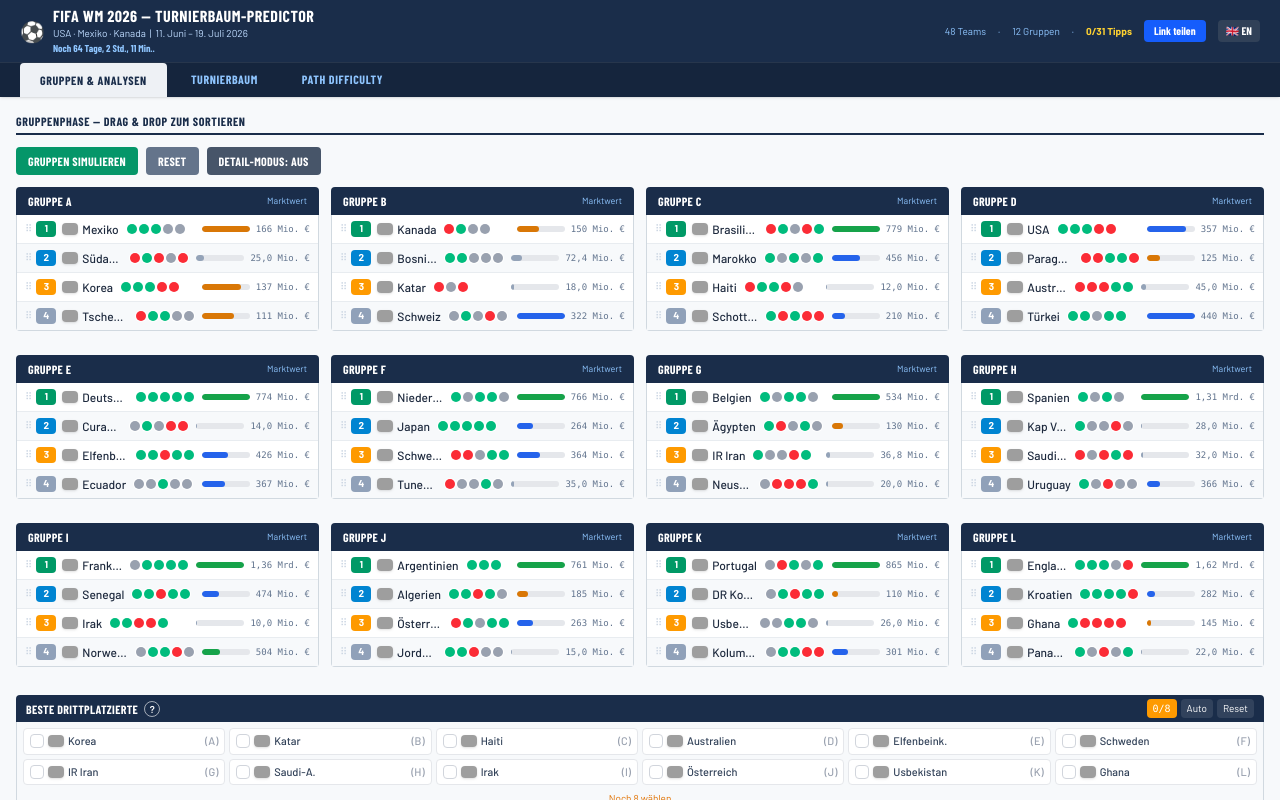
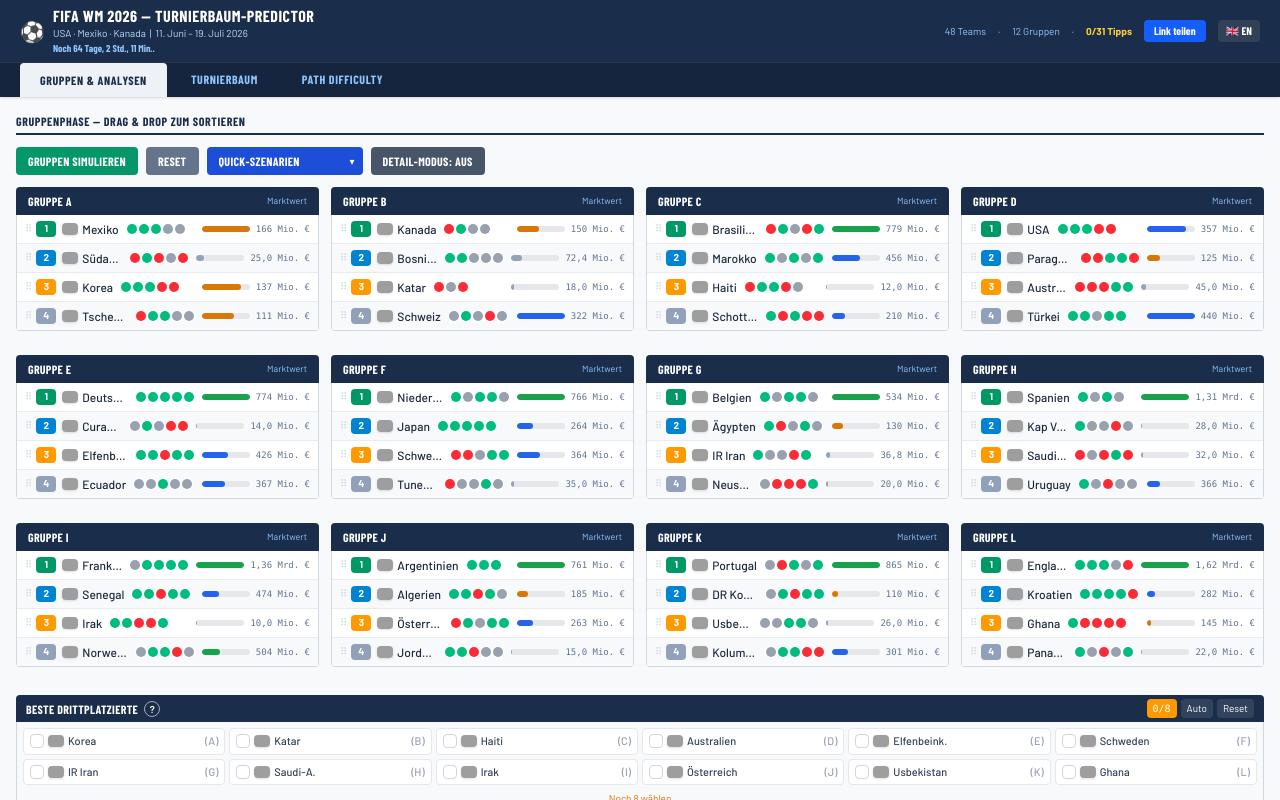
Before and after one commit to Gjors/wc-predictor, a React (Vite) app: page / in a window 1280 px wide. Built offline with nearby package versions, Linux system fonts and the light colour scheme; grey boxes are pictures that could not be loaded.

Commit message:
Add quick scenario selector for group stage auto-sorting

```diff
--- a/src/data/constants.js
+++ b/src/data/constants.js
@@ -145,6 +145,11 @@ export const UI_DICT = {
     sortLongPress: "Long-Press",
     sortSuffix: "zum Sortieren",
     simGroups: "Gruppen simulieren",
+    quickScenarios: "Quick-Szenarien",
+    scenarioStrictFavorites: "Strenge Favoriten",
+    scenarioRealisticTournament: "Realistisches Turnier",
+    scenarioHotForm: "Hot Form",
+    scenarioChaosMode: "Chaos-Modus",
     detailModeOn: "Detail-Modus: An",
     detailModeOff: "Detail-Modus: Aus",
     simBracket: "Baum simulieren",
@@ -231,6 +236,11 @@ export const UI_DICT = {
     sortLongPress: "Long-Press",
     sortSuffix: "to reorder",
     simGroups: "Simulate Groups",
+    quickScenarios: "Quick Scenarios",
+    scenarioStrictFavorites: "Strict Favorites",
+    scenarioRealisticTournament: "Realistic Tournament",
+    scenarioHotForm: "Hot Form",
+    scenarioChaosMode: "Chaos Mode",
     detailModeOn: "Detail Mode: On",
     detailModeOff: "Detail Mode: Off",
     simBracket: "Simulate Bracket",
--- a/src/wm2026.jsx
+++ b/src/wm2026.jsx
@@ -3,7 +3,7 @@ import GroupTable from "./components/GroupTable";
 import ThirdSel from "./components/ThirdSel";
 import { FullBracket } from "./components/Bracket";
 import PathDifficultyTierList from "./components/PathDifficultyTierList";
-import { GIDS, INIT_GROUPS, UI_DICT } from "./data/constants";
+import { FORM, GIDS, INIT_GROUPS, UI_DICT } from "./data/constants";
 import { R32, R16, QF, SF, FIN } from "./data/bracket";
 import {
   clearDown,
@@ -16,6 +16,7 @@ import {
   teamStrength,
 } from "./utils/helpers";
 import { ModelContext } from "./utils/model";
+import { POLY_GROUP_WINNER } from "./data/polymarket";
 
 const PROB_MODE = "poly";
 
@@ -78,6 +79,51 @@ const GROUP_MATCHES = [
   [3, 0],
   [1, 2],
 ];
+
+const SCENARIO_KEY = {
+  STRICT_FAVORITES: "strict-favorites",
+  REALISTIC_TOURNAMENT: "realistic-tournament",
+  HOT_FORM: "hot-form",
+  CHAOS_MODE: "chaos-mode",
+};
+
+const getFormScore = (team) => {
+  const recentForm = FORM[team] || [];
+  return recentForm.reduce((total, entry) => {
+    const result = entry?.[0];
+    if (result === "S" || result === "W") return total + 3;
+    if (result === "U" || result === "D") return total + 1;
+    return total;
+  }, 0);
+};
+
+const getPolyGroupStrength = (team) => POLY_GROUP_WINNER[team] || teamStrength(team, PROB_MODE) || 0.1;
+
+const sortByStrictFavorites = (teams) =>
+  [...teams].sort((a, b) => {
+    const byGroupWinnerOdds = getPolyGroupStrength(b) - getPolyGroupStrength(a);
+    if (byGroupWinnerOdds !== 0) return byGroupWinnerOdds;
+    return teamStrength(b, PROB_MODE) - teamStrength(a, PROB_MODE);
+  });
+
+const sortByHotForm = (teams) =>
+  [...teams].sort((a, b) => {
+    const byForm = getFormScore(b) - getFormScore(a);
+    if (byForm !== 0) return byForm;
+    return getPolyGroupStrength(b) - getPolyGroupStrength(a);
+  });
+
+const sortByRealisticTournament = (teams) => weightedShuffle(teams, (team) => getPolyGroupStrength(team));
+
+const sortByChaosMode = (teams) => {
+  const weights = teams.map((team) => getPolyGroupStrength(team));
+  const maxWeight = Math.max(...weights, 1);
+  return weightedShuffle(teams, (team) => {
+    const baseWeight = getPolyGroupStrength(team);
+    const inverted = Math.max(0.05, maxWeight - baseWeight + 0.2);
+    return inverted * inverted;
+  });
+};
 
 // Detail-mode group simulator: turns a pair of team strengths into a
 // 1/X/2 pick with a closeness-dependent draw rate using Polymarket values.
@@ -212,10 +258,20 @@ export default function App() {
 
   const totalPicks = Object.keys(winners).length;
   const [simulating, setSimulating] = useState(false);
+  const [selectedScenario, setSelectedScenario] = useState("");
   const groupsReady = selThirds.length === 8;
+  const withViewTransition = useCallback(async (updateFn) => {
+    if (typeof document === "undefined" || typeof document.startViewTransition !== "function") {
+      await updateFn();
+      return;
+    }
+    const transition = document.startViewTransition(() => updateFn());
+    await transition.finished;
+  }, []);
   // ── Simulate groups (weighted random via Polymarket model) ──
   const simulateGroupsFn = useCallback(async () => {
     setSimulating(true);
+    setSelectedScenario("");
     setWinners({});
     setSelThirds([]);
     if (isDetailMode) {
@@ -265,7 +321,53 @@ export default function App() {
     setSelThirds([]);
     setWinners({});
     setGroupPicks({});
+    setSelectedScenario("");
   }, []);
+
+  const applyQuickScenario = useCallback(
+    async (scenarioKey) => {
+      if (!scenarioKey) return;
+      setSimulating(true);
+      setSelectedScenario(scenarioKey);
+      setWinners({});
+      setSelThirds([]);
+      setGroupPicks({});
+
+      const sorterByScenario = {
+        [SCENARIO_KEY.STRICT_FAVORITES]: sortByStrictFavorites,
+        [SCENARIO_KEY.REALISTIC_TOURNAMENT]: sortByRealisticTournament,
+        [SCENARIO_KEY.HOT_FORM]: sortByHotForm,
+        [SCENARIO_KEY.CHAOS_MODE]: sortByChaosMode,
+      };
+
+      const sorter = sorterByScenario[scenarioKey];
+      if (!sorter) {
+        setSimulating(false);
+        return;
+      }
+
+      const scenarioGroups = {};
+      GIDS.forEach((gid) => {
+        scenarioGroups[gid] = sorter(groups[gid] || INIT_GROUPS[gid]);
+      });
+
+      for (const gid of GIDS) {
+        await delay(70);
+        await withViewTransition(() => {
+          setGroups((prevGroups) => ({ ...prevGroups, [gid]: scenarioGroups[gid] }));
+        });
+      }
+
+      const thirdScores = GIDS.map((g) => ({
+        g,
+        score: teamStrength(scenarioGroups[g][2], PROB_MODE) * (0.5 + Math.random()),
+      }));
+      thirdScores.sort((a, b) => b.score - a.score);
+      setSelThirds(thirdScores.slice(0, 8).map((item) => item.g));
+      setSimulating(false);
+    },
+    [groups, withViewTransition],
+  );
 
   // ── Simulate bracket (weighted random via Polymarket model, round by round) ──
   const simulateBracketFn = useCallback(async () => {
@@ -461,6 +563,27 @@ export default function App() {
               >
                 {t.reset}
               </button>
+              <div className="relative">
+                <select
+                  value={selectedScenario}
+                  disabled={simulating}
+                  onChange={(event) => applyQuickScenario(event.target.value)}
+                  className="px-3 py-1.5 rounded text-xs font-bold uppercase tracking-wide text-white cursor-pointer transition-colors duration-200 hover:brightness-110 disabled:opacity-50 disabled:cursor-not-allowed appearance-none pr-8"
+                  style={{ background: "#1d4ed8", fontFamily: "'Barlow Condensed',sans-serif" }}
+                >
+                  <option value="">{t.quickScenarios}</option>
+                  <option value={SCENARIO_KEY.STRICT_FAVORITES}>{t.scenarioStrictFavorites}</option>
+                  <option value={SCENARIO_KEY.REALISTIC_TOURNAMENT}>{t.scenarioRealisticTournament}</option>
+                  <option value={SCENARIO_KEY.HOT_FORM}>{t.scenarioHotForm}</option>
+                  <option value={SCENARIO_KEY.CHAOS_MODE}>{t.scenarioChaosMode}</option>
+                </select>
+                <span
+                  className="pointer-events-none absolute right-2 top-1/2 -translate-y-1/2 text-white"
+                  style={{ fontSize: 10 }}
+                >
+                  ▾
+                </span>
+              </div>
               <button
                 onClick={handleToggleDetailMode}
                 className="px-3 py-1.5 rounded text-xs font-bold uppercase tracking-wide text-white cursor-pointer transition-colors duration-200 hover:brightness-110"
```
